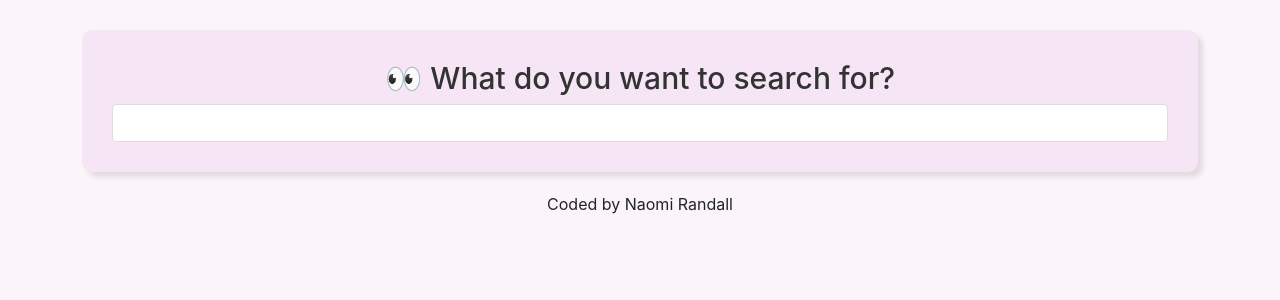
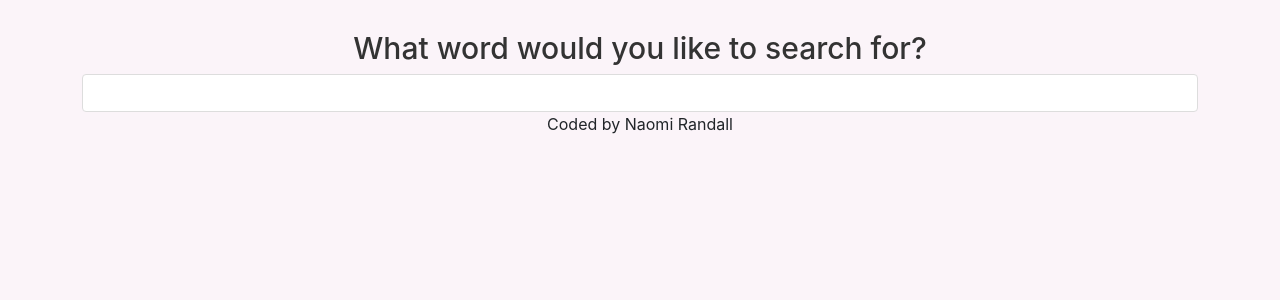
Before and after one commit to nmrndll/dictionary-react-app, a React (Create React App) app: page / in a window 1280 px wide. Shown: the top 300 px of the page. Built offline with nearby package versions, Linux system fonts and the light colour scheme; no server answers.

Commit message:
Update Dictionary.js

```diff
--- a/src/Dictionary.js
+++ b/src/Dictionary.js
@@ -1,13 +1,12 @@
 import React, { useState } from "react";
 import axios from "axios";
 import Results from "./Results";
+import "./Dictionary.css";
 import Photos from "./Photos";
-import "./Dictionary.css";
 
-export default function Dictionary(props) {
-  let [keyword, setKeyword] = useState(props.defaultKeyword);
+export default function Dictionary() {
+  let [keyword, setKeyword] = useState("");
   let [results, setResults] = useState(null);
-  let [loaded, setLoaded] = useState(false);
 let [photos, setPhotos] = useState(null);
 
   function handleResponse(response) {
@@ -17,56 +16,32 @@ export default function Dictionary(props) {
   function handlePexelsResponse(response) {
 setPhotos(response.data.photos);
   }
+  function search(event) {
+    event.preventDefault();
 
-  function search() {
-    //https://dictionaryapi.dev/
-    let apiUrl = `https://api.dictionaryapi.dev/api/v2/entries/en/${keyword}`;
+    // documentation: https://dictionaryapi.dev/e
+    let apiUrl = `https://api.dictionaryapi.dev/api/v2/entries/en_US/${keyword}`;
     axios.get(apiUrl).then(handleResponse);
 
-    let pexelsApiKey =
-      "563492ad6f917000010000016ba4f3df95bf40bca3beedc477a9769d";
-    let pexelsApiUrl = `https://api.pexels.com/v1/search?query=${keyword}&per_page=9`;
-    let headers = { Authorization: `Bearer ${pexelsApiKey}` };
-    axios
-      .get(pexelsApiUrl, {
-        headers: headers,
-      })
-      .then(handlePexelsResponse);
-  }
+    let pexelsApiKey="563492ad6f9170000100000141dbf2b031c344e3aa299ac026140493";
+    let pexelsApiUrl=`https://api.pexels.com/v1/search?query=${keyword}&per_page=9`;
+        axios.get(pexelsApiUrl, { headers: {"Authorization" : `Bearer ${pexelsApiKey}`},
+  }).then(handlePexelsResponse);
 
-  function handleSubmit(event) {
-    event.preventDefault();
-    search();
   }
 
   function handleKeywordChange(event) {
     setKeyword(event.target.value);
   }
 
-  function load() {
-    setLoaded(true);
-    search();
-  }
-
-  if (loaded) {
   return (
     <div className="Dictionary">
-        <section>
-          <h1> 👀 What do you want to search for?</h1>
-          <form onSubmit={handleSubmit}>
-            <input
-              type="search"
-              onChange={handleKeywordChange}
-              defaultValue={props.defaultKeyword}
-            />
+      <form onSubmit={search}>
+        <h1>What word would you like to search for?</h1>
+        <input type="search" onChange={handleKeywordChange} />
       </form>
-        </section>
       <Results results={results} />
       <Photos photos={photos} />
     </div>
   );
-  } else {
-    load();
-    return "Loading";
 }
-}
```
Lines whose indentation alone changed are shown as unchanged.
